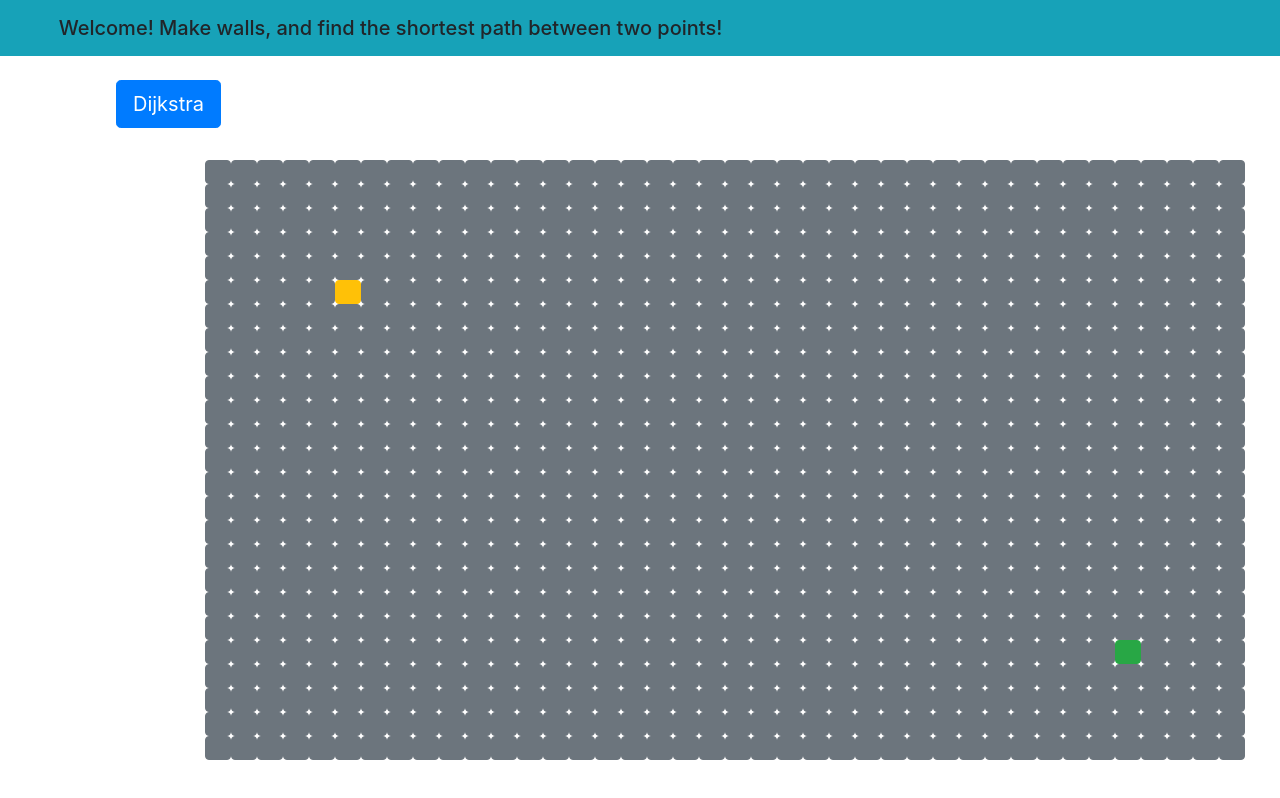
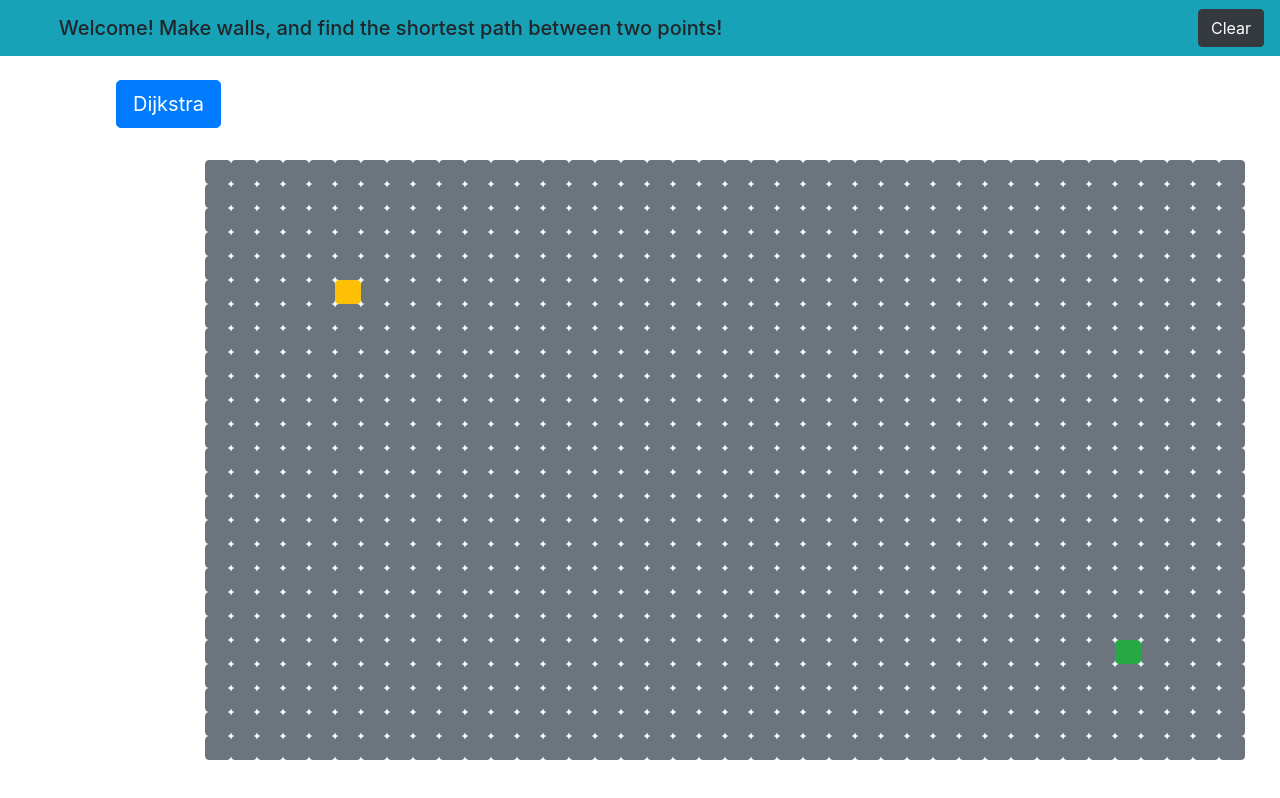
Before and after one commit to sebasgamboa27/PathFinding-Visualizer-Angular, an Angular app in the folder PathFinder/: page / in a window 1280 px wide. Built offline with nearby package versions, Linux system fonts and the light colour scheme.

Commit message:
Clear button added

```diff
--- a/PathFinder/src/app/grid/grid.component.html
+++ b/PathFinder/src/app/grid/grid.component.html
@@ -1,8 +1,9 @@
 <nav class="navbar navbar-info bg-info">
   <span class="navbar-brand mb-0 h1">&nbsp; &nbsp; &nbsp; &nbsp; Welcome! Make walls, and find the shortest path between two points!</span>
+  <button type="button" class="btn btn-dark" (click)="clearBoard()">Clear</button>
 </nav>
 <div id="button">
-  <button id="dijkstra" type="button" class="btn btn-primary btn-lg mt-4 ml-3" (click)="showDijkstra()">Dijkstra</button>
+  <button type="button" class="btn btn-primary btn-lg mt-4 ml-3" (click)="showDijkstra()">Dijkstra</button>
 </div>
 <main>
   <div *ngFor="let column of board" class="row">
--- a/PathFinder/src/app/grid/grid.component.ts
+++ b/PathFinder/src/app/grid/grid.component.ts
@@ -30,6 +30,34 @@ export class GridComponent implements OnInit {
   }
 
   ngOnInit(): void {
+    for (let i = 0; i < this.board.length; i++) {
+      for (let j = 0; j < this.board[i].length; j++) {
+        if(i === this.startX && j === this.startY){
+          debugger;
+          this.board[i][j].isStart = true;
+        }
+        else if(i === this.endX && j === this.endY){
+          debugger;
+          this.board[i][j].isFinish = true;
+        }
+      }
+    }
+  }
+
+  clearBoard(){
+    this.board = [];
+
+    for (let i = 0; i < 25; i++) {
+      let temp = []
+      for (let j = 0; j < 40; j++) {
+        const newNode = new NodeComponent();
+        newNode.i = i;
+        newNode.j = j;
+        temp.push(newNode);
+      }
+      this.board.push(temp);
+    }
+
     for (let i = 0; i < this.board.length; i++) {
       for (let j = 0; j < this.board[i].length; j++) {
         if(i === this.startX && j === this.startY){
```
